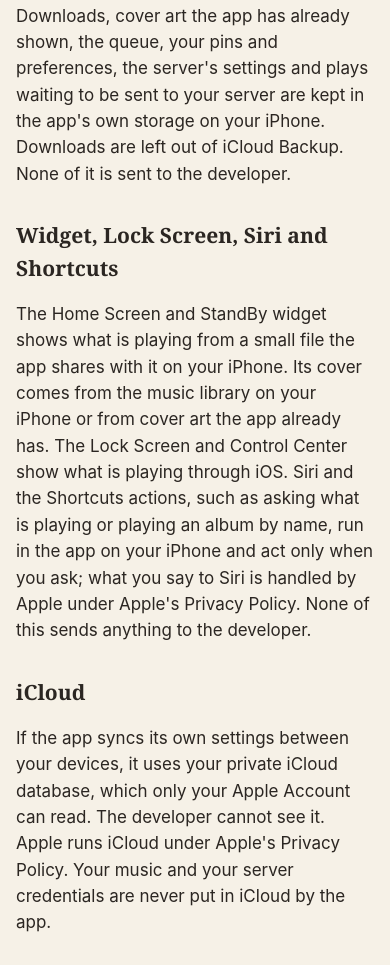
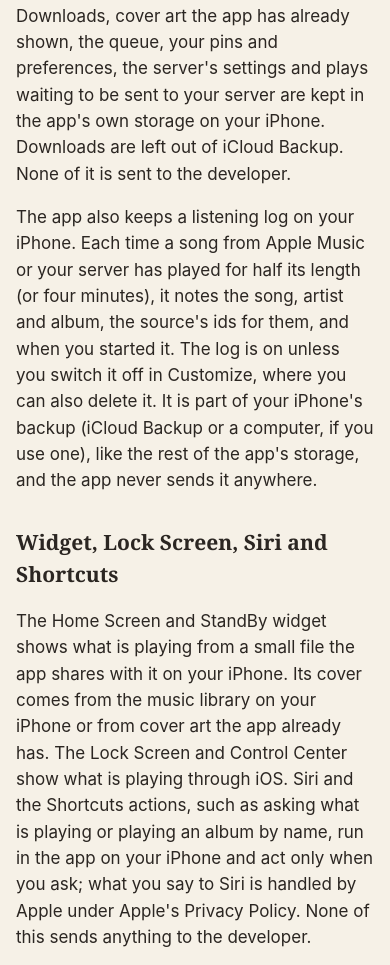
Before and after one commit to cmjarrett/orihon-site, a plain HTML site: page ixoon/privacy/index.html in a window 390 px wide. Shown: the part 3379-4344 px from the top of the page. Drawn offline with Linux system fonts and the light colour scheme.

Commit message:
iXoon privacy page: the listening log on the iPhone (LOG-1)
Pairs with cmjarrett/iXoon#85 (merged 2026-11-09). The log stays on
the phone and in its backup, and is never sent anywhere.

Co-Authored-By: Claude Opus 5.5 <noreply@anthropic.com>

```diff
--- a/ixoon/privacy/index.html
+++ b/ixoon/privacy/index.html
@@ -44,6 +44,7 @@
 
 <h2>Kept on your iPhone</h2>
 <p>Downloads, cover art the app has already shown, the queue, your pins and preferences, the server's settings and plays waiting to be sent to your server are kept in the app's own storage on your iPhone. Downloads are left out of iCloud Backup. None of it is sent to the developer.</p>
+<p>The app also keeps a listening log on your iPhone. Each time a song from Apple Music or your server has played for half its length (or four minutes), it notes the song, artist and album, the source's ids for them, and when you started it. The log is on unless you switch it off in Customize, where you can also delete it. It is part of your iPhone's backup (iCloud Backup or a computer, if you use one), like the rest of the app's storage, and the app never sends it anywhere.</p>
 
 <h2>Widget, Lock Screen, Siri and Shortcuts</h2>
 <p>The Home Screen and StandBy widget shows what is playing from a small file the app shares with it on your iPhone. Its cover comes from the music library on your iPhone or from cover art the app already has. The Lock Screen and Control Center show what is playing through iOS. Siri and the Shortcuts actions, such as asking what is playing or playing an album by name, run in the app on your iPhone and act only when you ask; what you say to Siri is handled by Apple under Apple's Privacy Policy. None of this sends anything to the developer.</p>
```
